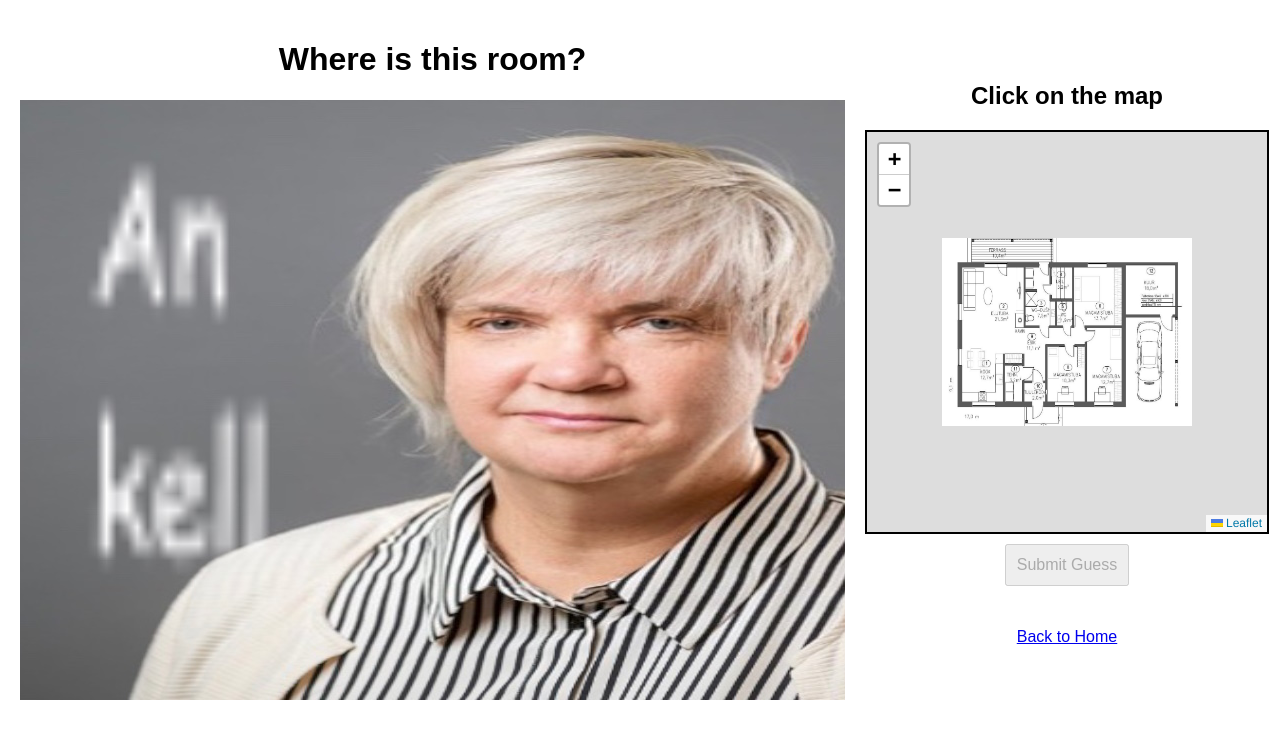
After one commit to ReaalArvaja/ReaalArvaja, a Flask app: page /map in a window 1280 px wide. The commit adds this page. Shown: the top 739 px of the page. Run offline with Flask 3, Linux system fonts and the light colour scheme.

Commit message:
first working version

```diff
--- a/app.py
+++ b/app.py
@@ -4,13 +4,13 @@ app = Flask(__name__)
 
 @app.route('/')
 def index():
-    # Näitab majaplaani vaadet
+    # A simple homepage with a link to the guessing game
     return render_template('index.html')
 
-@app.route('/photosphere/<room>')
-def photosphere(room):
-    # Näitab konkreetse ruumi fotosfääri
-    return render_template('photosphere.html', room=room)
+@app.route('/map')
+def map_view():
+    # This page shows the interactive map for guessing
+    return render_template('map.html')
 
 if __name__ == '__main__':
     app.run(debug=True)
--- /dev/null
+++ b/templates/map.html
@@ -0,0 +1,119 @@
+<!DOCTYPE html>
+<html lang="en">
+<head>
+    <meta charset="UTF-8">
+    <title>Guess the Photo Location</title>
+    <link rel="stylesheet" href="https://unpkg.com/leaflet/dist/leaflet.css" />
+    <style>
+      body {
+          font-family: Arial, sans-serif;
+          margin: 20px;
+          display: flex;
+          flex-direction: row; /* Side-by-side layout */
+          align-items: center;
+          gap: 20px;
+      }
+      #photo-container {
+          flex: 2; /* Large photo area */
+          text-align: center;
+      }
+      #photo img {
+          max-width: 100%;
+          height: auto;
+          display: block;
+          margin: 0 auto;
+          border: 2px solid black;
+      }
+      #map-container {
+          flex: 1; /* Smaller map area */
+          display: flex;
+          flex-direction: column;
+          align-items: center;
+      }
+      #map {
+          width: 400px;  /* Larger map */
+          height: 400px;
+          border: 2px solid black;
+      }
+      button {
+          margin-top: 10px;
+          padding: 10px;
+          font-size: 16px;
+      }
+      #result {
+          margin-top: 10px;
+          font-weight: bold;
+      }
+    </style>
+</head>
+<body>
+    <!-- Left Side: Large Photo -->
+    <div id="photo-container">
+        <h1>Where is this room?</h1>
+        <img src="/static/images/room331.jpg" alt="Room331 Photo">
+    </div>
+
+    <!-- Right Side: Interactive Map -->
+    <div id="map-container">
+        <h2>Click on the map</h2>
+        <div id="map"></div>
+        <button id="submitGuess" disabled>Submit Guess</button>
+        <p id="result"></p>
+        <p><a href="/">Back to Home</a></p>
+    </div>
+
+    <!-- Leaflet JS -->
+    <script src="https://unpkg.com/leaflet/dist/leaflet.js"></script>
+    <script>
+        var map = L.map('map', {
+            crs: L.CRS.Simple,
+            minZoom: -2,  // Allow zooming out
+            maxZoom: 2,   // Allow zooming in
+            zoomControl: true
+        });
+
+        // Image dimensions
+        var imgWidth = 2000, imgHeight = 1500;
+        var imageUrl = '/static/images/school_plan.jpg';
+
+        // Define map bounds based on image size
+        var southWest = map.unproject([0, imgHeight], map.getMaxZoom());
+        var northEast = map.unproject([imgWidth, 0], map.getMaxZoom());
+        var bounds = new L.LatLngBounds(southWest, northEast);
+
+        // Add image as map background
+        L.imageOverlay(imageUrl, bounds).addTo(map);
+        map.fitBounds(bounds);
+
+        // True location of Room 331 in pixels (adjust as needed)
+        var truePixel = [1200, 800];
+        var trueLatLng = map.unproject(truePixel, map.getMaxZoom());
+
+        var guessMarker = null;
+        var guessLatLng = null;
+
+        // Allow clicking on the map to place a guess
+        map.on('click', function(e) {
+            guessLatLng = e.latlng;
+            if (guessMarker) {
+                map.removeLayer(guessMarker);
+            }
+            guessMarker = L.marker(guessLatLng).addTo(map);
+            document.getElementById("submitGuess").disabled = false;
+        });
+
+        // Calculate distance between guess and correct location
+        function computeDistance(latlng1, latlng2) {
+            return latlng1.distanceTo(latlng2);
+        }
+
+        // Submit button logic
+        document.getElementById("submitGuess").addEventListener("click", function() {
+            if (!guessLatLng) return;
+            var distance = computeDistance(guessLatLng, trueLatLng);
+            document.getElementById("result").textContent =
+                "Your guess is " + Math.round(distance) + " pixels away from the correct location.";
+        });
+    </script>
+</body>
+</html>
```
Also changed, not shown: templates/index.html (+5 -7 lines), templates/photoshpere.html (deleted, +0 -29 lines), static/images/room331.jpg (renamed from static/images/room.jpg), static/images/school_plan.jpg (added).
